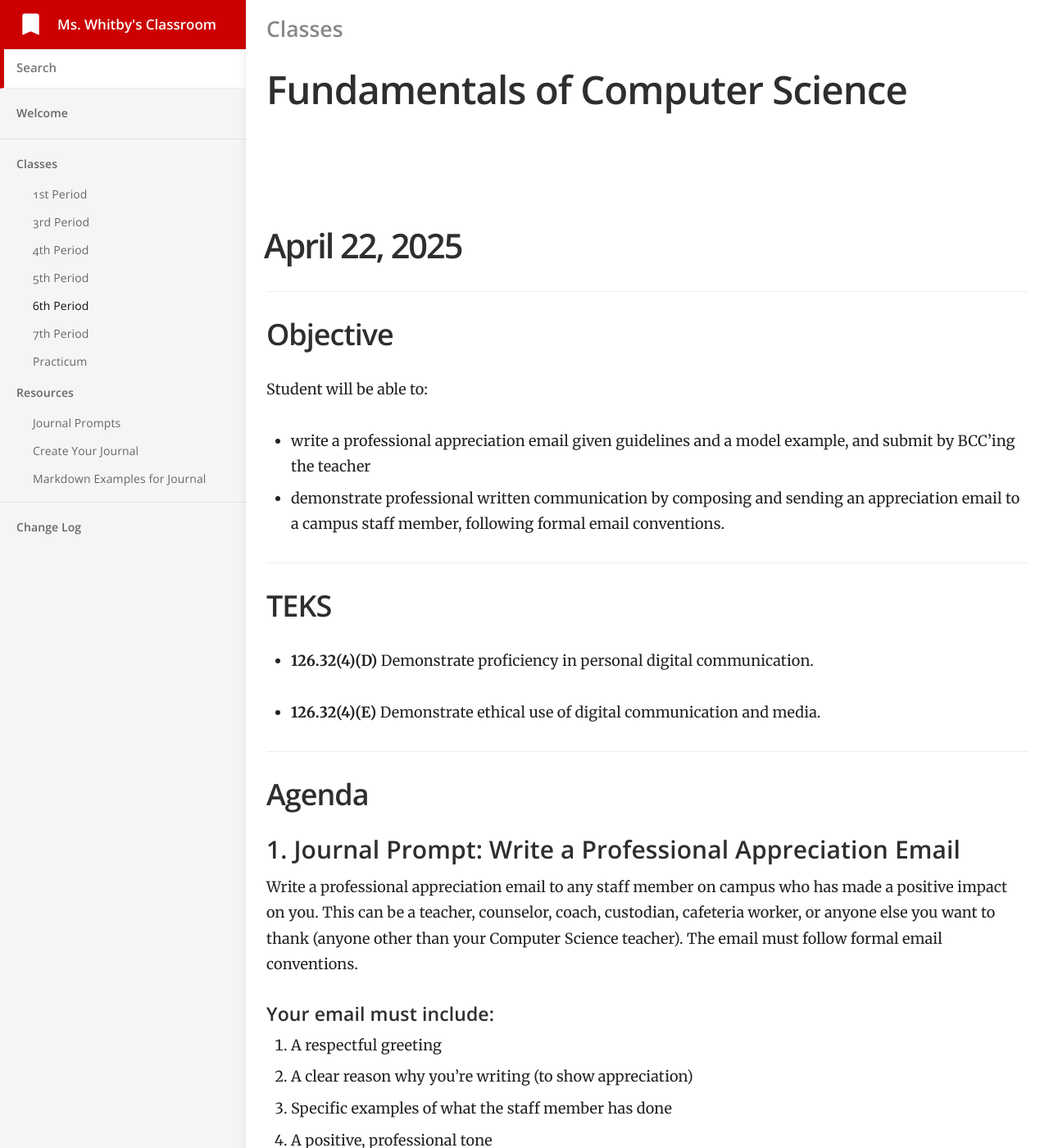
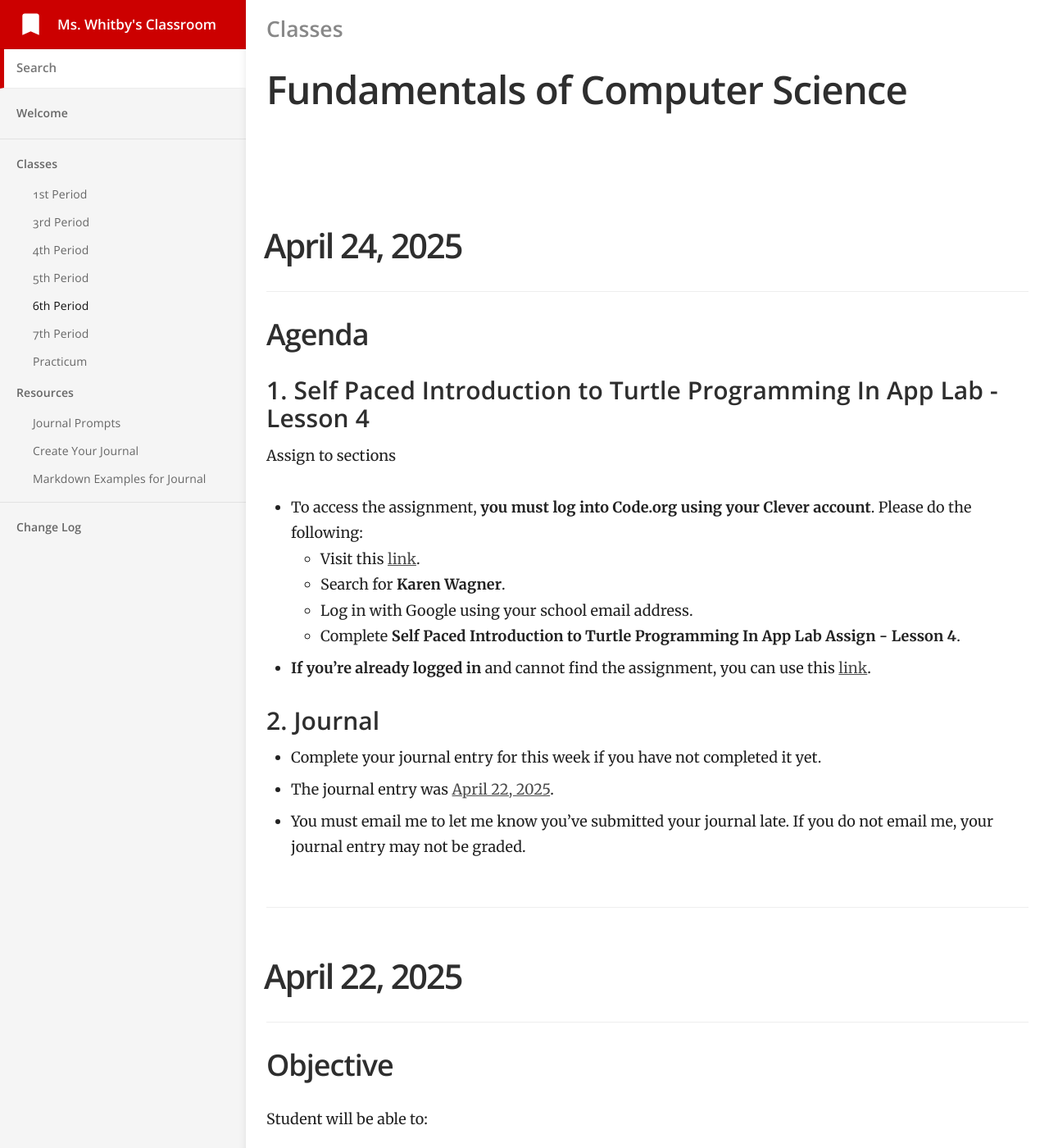
Before and after one commit to mswhitby/classroom, a Jekyll site: the page built from _docs/classes/6th.md, in a window 1280 px wide and 1400 px high. Shown: the whole window at 82% size. Built offline with Jekyll 4.4.1, drawn with Linux system fonts in a browser that asks for light colours.

Commit message:
Updated lessons

```diff
--- a/_docs/classes/6th.md
+++ b/_docs/classes/6th.md
@@ -4,6 +4,33 @@ subtitle: Fundamentals of Computer Science
 category: Classes
 order: 5
 ---
+
+# April 24, 2025
+
+<!-- ## Objective
+
+## TEKS:-->
+
+## Agenda
+
+### 1. Self Paced Introduction to Turtle Programming In App Lab - Lesson 4
+
+Assign to sections
+- To access the assignment, **you must log into Code.org using your Clever account**. Please do the following:
+    - Visit this [link](https://clever.com/oauth/district-picker?client_id=2f27405716644a951b23&redirect_uri=https%3A%2F%2Fstudio.code.org%2Fusers%2Fauth%2Fclever%2Fcallback&response_type=code&state=ede33ff61289cf32708a0f54079cdd23e31d0b0a02b0e0e8).
+    - Search for **Karen Wagner**.
+    - Log in with Google using your school email address.
+    - Complete **Self Paced Introduction to Turtle Programming In App Lab Assign - Lesson 4**.
+
+- **If you're already logged in** and cannot find the assignment, you can use this [link](https://studio.code.org/s/csp3-virtual/lessons/4/levels/1).
+
+### 2. Journal
+
+- Complete your journal entry for this week if you have not completed it yet.
+- The journal entry was [April 22, 2025](https://github.com/mswhitby/WHSTechNotes/blob/main/journal.md#april-22-2025).
+- You must email me to let me know you've submitted your journal late. If you do not email me, your journal entry may not be graded.
+
+----
 
 # April 22, 2025
 
```
Also changed, not shown: _docs/classes/4th.md (+27 -0 lines).
